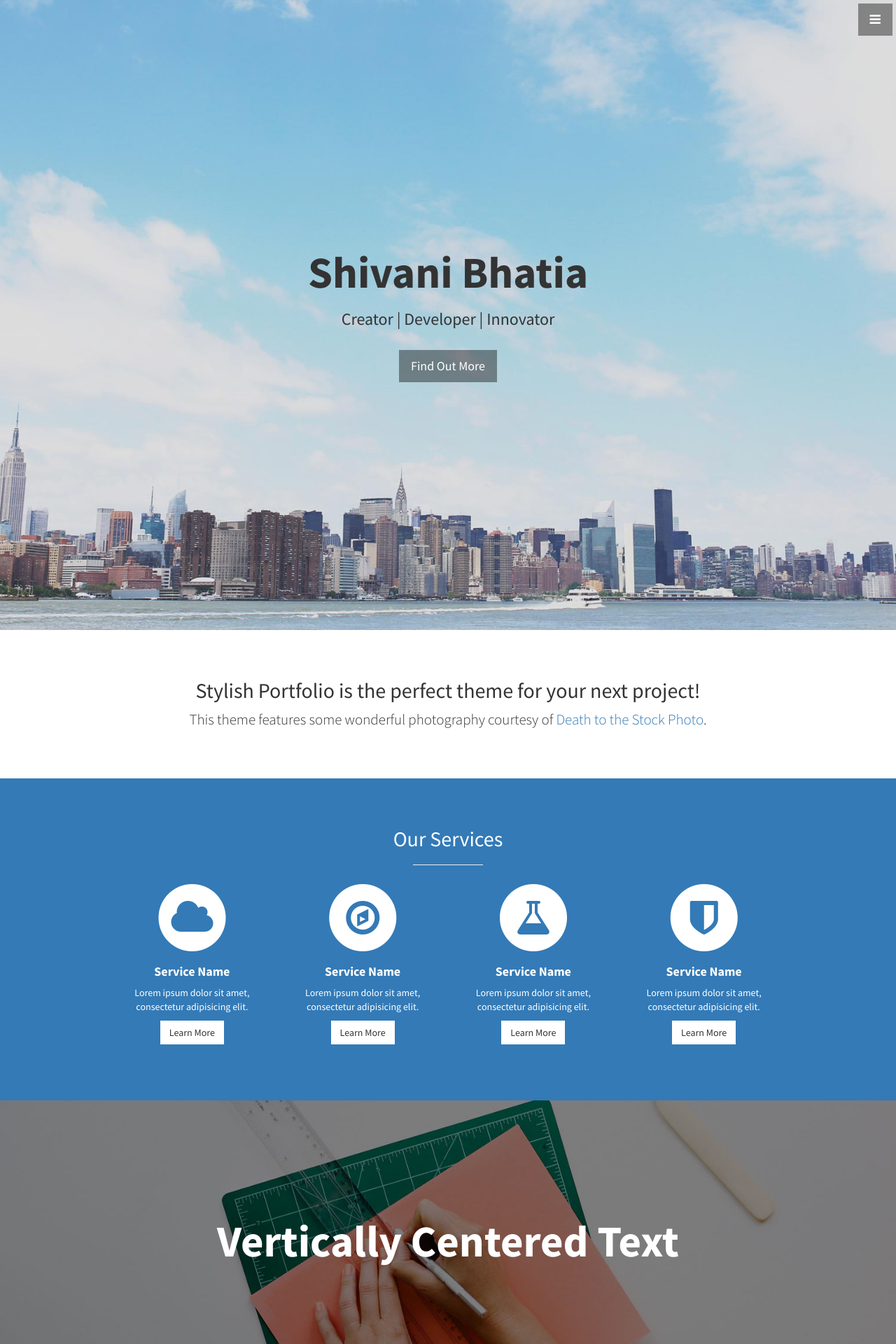
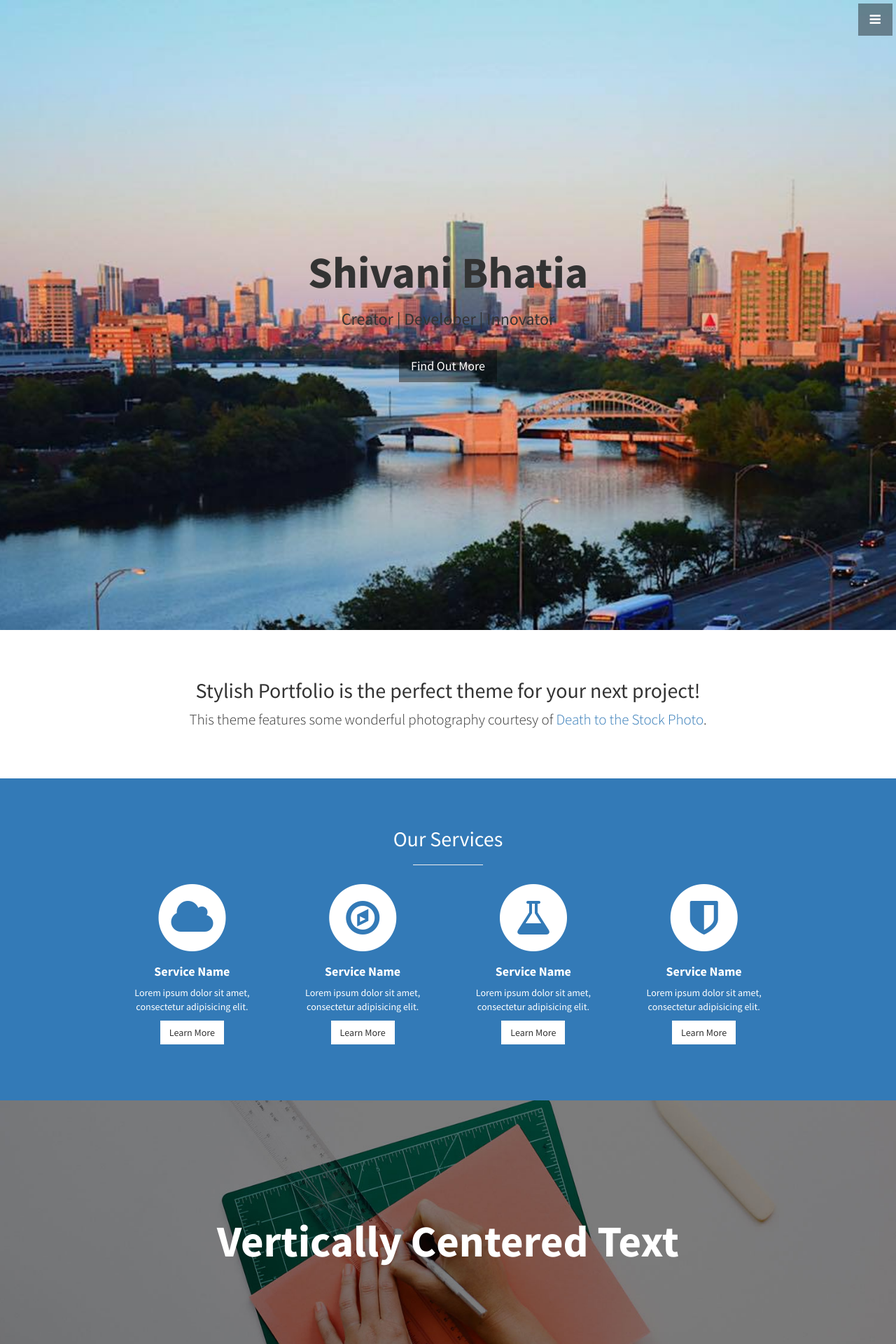
Before and after one commit to scbhatia/scbhatia.github.io, a Jekyll site: the page built from index.html, in a window 1280 px wide. Shown: the top 1920 px of the page at 70% size. Built offline with Jekyll 4.4.1, drawn with Linux system fonts in a browser that asks for light colours.

Commit message:
changed photo

```diff
--- a/css/stylish-portfolio.css
+++ b/css/stylish-portfolio.css
@@ -155,7 +155,7 @@
     position: relative;
     width: 100%;
     height: 100%;
-    background: url(../img/bg.jpg) no-repeat center center scroll;
+    background: url(../img/boston.jpg) no-repeat center center scroll;
     -webkit-background-size: cover;
     -moz-background-size: cover;
     background-size: cover;
```
Also changed, not shown: img/boston.jpg (added).
